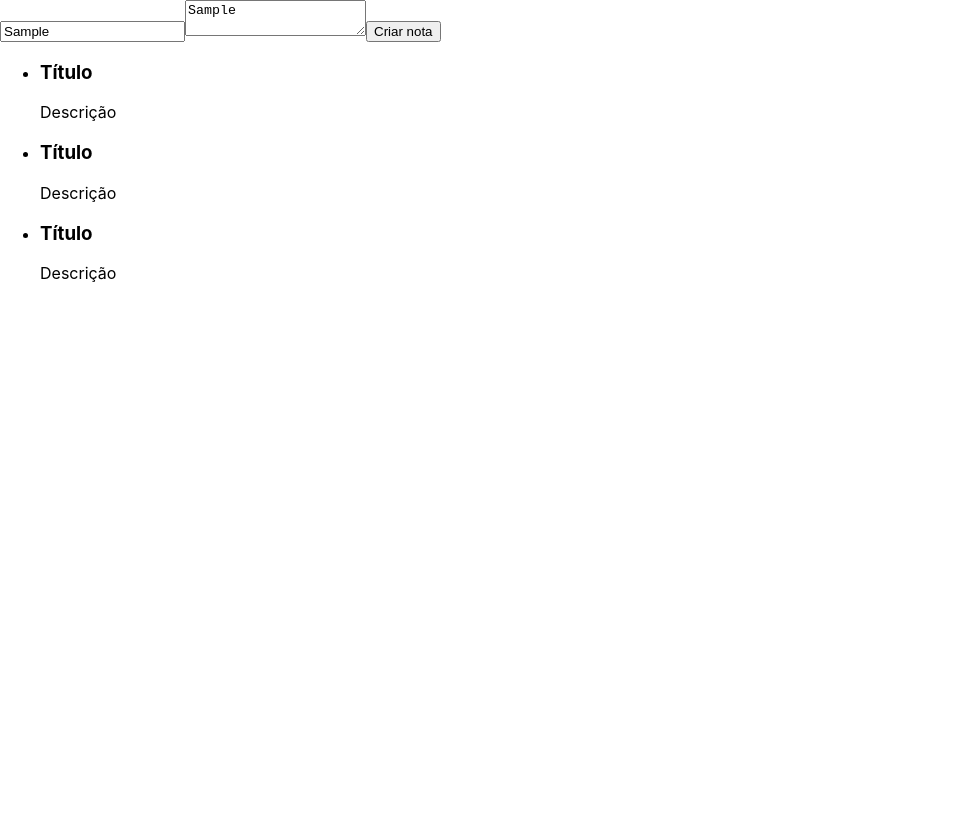
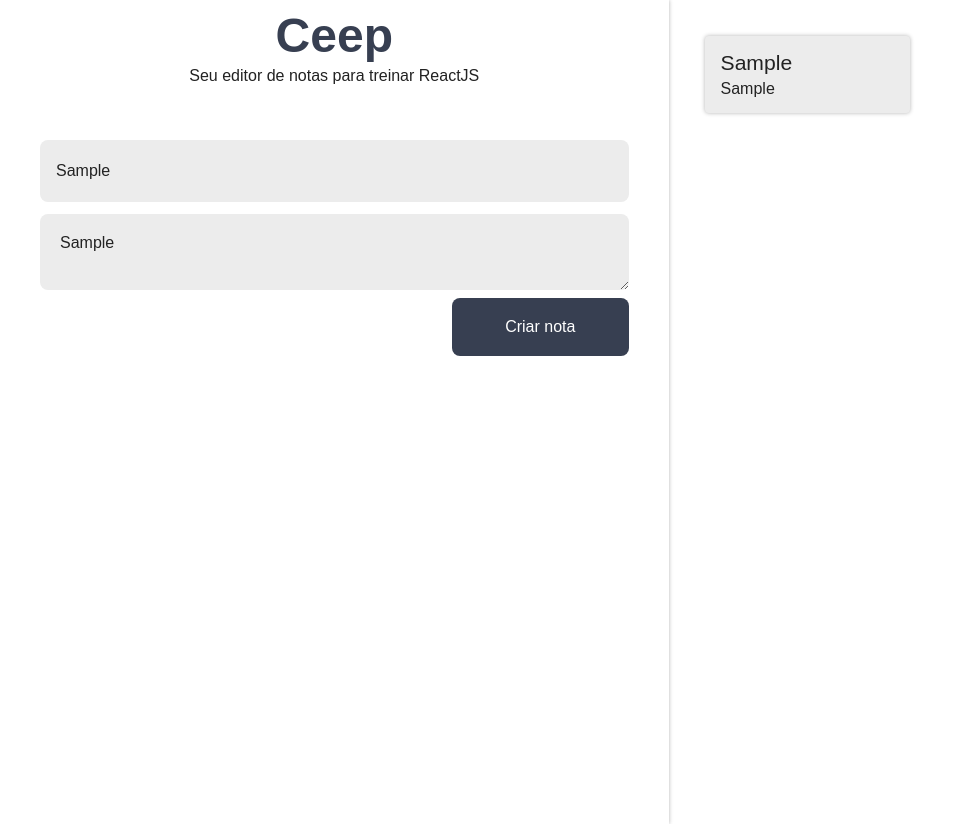
Before and after one commit to daniel21h/ceep, a React (Create React App) app: page / in a window 1280 px wide. Both pictures are taken after typing "Sample", "Sample" into the empty fields and a click on the button "Criar nota". Shown: the whole page, without its empty margins (0-975 px from the left). Before the commit the page ends 800 px from the top, so only its background shows below. Built offline with nearby package versions, Linux system fonts and the light colour scheme; the HTML template or start-up script is replaced by a standard one.

Commit message:
finalized code

```diff
--- a/src/App.js
+++ b/src/App.js
@@ -2,18 +2,34 @@
 import { NoteList } from './components/NoteList';
 import { Form } from './components/Form';
 
-import './index.css'
+import './styles/index.css'
+import './styles/reset.css'
 
 class App extends Component {
+  constructor() {
+    super()
+
+    this.state = {
+      notes: []
+    }
+  }
+
   createNote(title, text) {
+    const note = { title, text }
+    const newNotesArray = [...this.state.notes, note]
 
+    const newState = {
+      notes: newNotesArray
+    }
+
+    this.setState(newState)
   }
 
   render() {
     return (
-      <section>
-        <Form createNote={this.createNote} />
-        <NoteList />
+      <section className="content">
+        <Form createNote={this.createNote.bind(this)} />
+        <NoteList notes={this.state.notes} />
       </section>
     );
   }
--- a/src/components/Form/index.js
+++ b/src/components/Form/index.js
@@ -1,5 +1,6 @@
 import React, { Component } from 'react'
 
+import './styles.css'
 export class Form extends Component {
   constructor(props) {
     super(props)
@@ -26,8 +27,12 @@
 
   render() {
     return (
-      <form onSubmit={this._createNote.bind(this)}>
+      <form className="form" onSubmit={this._createNote.bind(this)}>
+        <h1>Ceep</h1>
+        <span>Seu editor de notas para treinar ReactJS</span>
+
         <input
+          className="form-input"
           type="text"
           placeholder="Título"
           onChange={this._handleTitleChange.bind(this)}
@@ -38,7 +43,7 @@
           onChange={this._handleTextChange.bind(this)}
         />
 
-        <button type="submit">Criar nota</button>
+        <button className="form-submit" type="submit">Criar nota</button>
       </form>
     )
   }
--- /dev/null
+++ b/src/components/Form/styles.css
@@ -0,0 +1,57 @@
+.form {
+  flex-grow: 2;
+  box-shadow: 0 0 4px rgba(0, 0, 0, 0.3);
+  z-index: 1;
+  min-height: 100vh;
+  display: flex;
+  flex-direction: column;
+  padding: 12px 40px;
+}
+
+.form h1 {
+  font-size: 48px;
+  color: var(--secundaria);
+  font-weight: bold;
+  text-align: center;
+}
+
+.form span {
+  text-align: center;
+  margin: 8px 0 48px;
+}
+
+.form-input {
+  margin-top: 8px;
+  padding: 4px 16px;
+  border: none;
+  background-color: var(--fundo-detalhes);
+  font-weight: 100;
+
+  height: 54px;
+  border-radius: 8px;
+  margin-bottom: 12px;
+}
+
+.form textarea {
+  border-radius: 8px;
+  background-color: var(--fundo-detalhes);
+  border: 0;
+  padding: 20px;
+  margin-bottom: 8px;
+}
+
+.form-submit {
+  align-self: flex-end;
+  width: 30%;
+  background-color: var(--secundaria);
+  color: white;
+  font-weight: 400;
+
+  border: 0;
+  padding: 20px;
+  border-radius: 8px;
+}
+
+.form-submit:active {
+  background-color: var(--secundaria-ativa);
+}
--- a/src/components/NoteCard/index.js
+++ b/src/components/NoteCard/index.js
@@ -6,10 +6,10 @@
   render() {
     return (
       <section className="note-card">
-        <header>
-          <h3>Título</h3>
+        <header className="note-card-header">
+          <h3 className="note-card-title">{this.props.title}</h3>
         </header>
-        <p>Descrição</p>
+        <p className="note-card-text">{this.props.text}</p>
       </section>
     )
   }
--- a/src/components/NoteCard/styles.css
+++ b/src/components/NoteCard/styles.css
@@ -0,0 +1,27 @@
+.note-card {
+  display: flex;
+  flex-direction: column;
+  align-items: flex-start;
+  justify-content: space-between;
+  background-color: var(--fundo-detalhes);
+  border-radius: 4px;
+  flex-wrap: wrap;
+  box-shadow: 0 0 4px rgba(0, 0, 0, 0.3);
+  padding: 16px;
+}
+.note-card-header {
+  font-size: 1.1em;
+  display: flex;
+  justify-content: space-between;
+  align-items: center;
+}
+
+.note-card-text {
+  margin-top: 8px;
+  font-size: 1em;
+}
+
+.note-card-title {
+  font-size: 1.2em;
+  margin-right: 12px;
+}
--- a/src/components/NoteList/index.js
+++ b/src/components/NoteList/index.js
@@ -1,13 +1,14 @@
 import React, { Component } from 'react'
 import { NoteCard } from '../NoteCard'
 
+import './styles.css'
 export class NoteList extends Component {
   render() {
     return (
-      <ul>
-        {Array.of("Trabalho", "Trabalho", "Estudos").map((category, index) => (
-          <li key={index}>
-            <NoteCard />
+      <ul className="note-list">
+        {this.props.notes.map((note, index) => (
+          <li className="note-list-item" key={index}>
+            <NoteCard title={note.title} text={note.text} />
           </li>
         ))}
       </ul>
--- /dev/null
+++ b/src/components/NoteList/styles.css
@@ -0,0 +1,16 @@
+.note-list {
+  background-color: var(--fundo);
+  flex-grow: 3;
+  display: grid;
+  grid-template-columns: auto auto auto auto auto;
+  list-style-type: none;
+  padding-left: 24px;
+  padding-top: 24px;
+}
+
+.note-list-item {
+  margin: 12px;
+  max-width: 240px;
+  max-height: 400px;
+  display: inline;
+}
--- a/src/index.css
+++ b/src/styles/index.css
@@ -11,3 +11,25 @@
   font-family: source-code-pro, Menlo, Monaco, Consolas, 'Courier New',
     monospace;
 }
+
+
+.content {
+  display: flex;
+  font-family: 'Ubuntu', sans-serif;
+}
+
+button, textarea, input {
+  font-family: 'Ubuntu', sans-serif;
+}
+
+button {
+  cursor: pointer;
+}
+
+:root {
+  --primaria: #58a4b0;
+  --secundaria: #373f51;
+  --secundaria-ativa: #cccccc;
+  --fundo: #ffffff;
+  --fundo-detalhes: #ececec;
+}
--- /dev/null
+++ b/src/styles/reset.css
@@ -0,0 +1,441 @@
+html,
+body,
+div,
+span,
+applet,
+object,
+iframe,
+h1,
+h2,
+h3,
+h4,
+h5,
+h6,
+p,
+blockquote,
+pre,
+a,
+abbr,
+acronym,
+address,
+big,
+cite,
+code,
+del,
+dfn,
+em,
+img,
+ins,
+kbd,
+q,
+s,
+samp,
+small,
+strike,
+strong,
+sub,
+sup,
+tt,
+var,
+b,
+u,
+i,
+center,
+dl,
+dt,
+dd,
+ol,
+ul,
+li,
+fieldset,
+form,
+label,
+legend,
+table,
+caption,
+tbody,
+tfoot,
+thead,
+tr,
+th,
+td,
+article,
+aside,
+canvas,
+details,
+embed,
+figure,
+figcaption,
+footer,
+header,
+hgroup,
+menu,
+nav,
+output,
+ruby,
+section,
+summary,
+time,
+mark,
+audio,
+video {
+  margin: 0;
+  padding: 0;
+  border: 0;
+  font-size: 100%;
+  font: inherit;
+  vertical-align: baseline;
+}
+
+/* make sure to set some focus styles for accessibility */
+:focus {
+  outline: 0;
+}
+
+/* HTML5 display-role reset for older browsers */
+article,
+aside,
+details,
+figcaption,
+figure,
+footer,
+header,
+hgroup,
+menu,
+nav,
+section {
+  display: block;
+}
+
+body {
+  line-height: 1;
+}
+
+ol,
+ul {
+  list-style: none;
+}
+
+blockquote,
+q {
+  quotes: none;
+}
+
+blockquote:before,
+blockquote:after,
+q:before,
+q:after {
+  content: "";
+  content: none;
+}
+
+table {
+  border-collapse: collapse;
+  border-spacing: 0;
+}
+
+input[type="search"]::-webkit-search-cancel-button,
+input[type="search"]::-webkit-search-decoration,
+input[type="search"]::-webkit-search-results-button,
+input[type="search"]::-webkit-search-results-decoration {
+  -webkit-appearance: none;
+  -moz-appearance: none;
+}
+
+input[type="search"] {
+  -webkit-appearance: none;
+  -moz-appearance: none;
+  -webkit-box-sizing: content-box;
+  -moz-box-sizing: content-box;
+  box-sizing: content-box;
+}
+
+textarea {
+  overflow: auto;
+  vertical-align: top;
+  resize: vertical;
+}
+
+/**
+ * Correct `inline-block` display not defined in IE 6/7/8/9 and Firefox 3.
+ */
+
+audio,
+canvas,
+video {
+  display: inline-block;
+  *display: inline;
+  *zoom: 1;
+  max-width: 100%;
+}
+
+/**
+ * Prevent modern browsers from displaying `audio` without controls.
+ * Remove excess height in iOS 5 devices.
+ */
+
+audio:not([controls]) {
+  display: none;
+  height: 0;
+}
+
+/**
+ * Address styling not present in IE 7/8/9, Firefox 3, and Safari 4.
+ * Known issue: no IE 6 support.
+ */
+
+[hidden] {
+  display: none;
+}
+
+/**
+ * 1. Correct text resizing oddly in IE 6/7 when body `font-size` is set using
+ *    `em` units.
+ * 2. Prevent iOS text size adjust after orientation change, without disabling
+ *    user zoom.
+ */
+
+html {
+  font-size: 100%; /* 1 */
+  -webkit-text-size-adjust: 100%; /* 2 */
+  -ms-text-size-adjust: 100%; /* 2 */
+}
+
+/**
+ * Address `outline` inconsistency between Chrome and other browsers.
+ */
+
+a:focus {
+  outline: thin dotted;
+}
+
+/**
+ * Improve readability when focused and also mouse hovered in all browsers.
+ */
+
+a:active,
+a:hover {
+  outline: 0;
+}
+
+/**
+ * 1. Remove border when inside `a` element in IE 6/7/8/9 and Firefox 3.
+ * 2. Improve image quality when scaled in IE 7.
+ */
+
+img {
+  border: 0; /* 1 */
+  -ms-interpolation-mode: bicubic; /* 2 */
+}
+
+/**
+ * Address margin not present in IE 6/7/8/9, Safari 5, and Opera 11.
+ */
+
+figure {
+  margin: 0;
+}
+
+/**
+ * Correct margin displayed oddly in IE 6/7.
+ */
+
+form {
+  margin: 0;
+}
+
+/**
+ * Define consistent border, margin, and padding.
+ */
+
+fieldset {
+  border: 1px solid #c0c0c0;
+  margin: 0 2px;
+  padding: 0.35em 0.625em 0.75em;
+}
+
+/**
+ * 1. Correct color not being inherited in IE 6/7/8/9.
+ * 2. Correct text not wrapping in Firefox 3.
+ * 3. Correct alignment displayed oddly in IE 6/7.
+ */
+
+legend {
+  border: 0; /* 1 */
+  padding: 0;
+  white-space: normal; /* 2 */
+  *margin-left: -7px; /* 3 */
+}
+
+/**
+ * 1. Correct font size not being inherited in all browsers.
+ * 2. Address margins set differently in IE 6/7, Firefox 3+, Safari 5,
+ *    and Chrome.
+ * 3. Improve appearance and consistency in all browsers.
+ */
+
+button,
+input,
+select,
+textarea {
+  font-size: 100%; /* 1 */
+  margin: 0; /* 2 */
+  vertical-align: baseline; /* 3 */
+  *vertical-align: middle; /* 3 */
+}
+
+/**
+ * Address Firefox 3+ setting `line-height` on `input` using `!important` in
+ * the UA stylesheet.
+ */
+
+button,
+input {
+  line-height: normal;
+}
+
+/**
+ * Address inconsistent `text-transform` inheritance for `button` and `select`.
+ * All other form control elements do not inherit `text-transform` values.
+ * Correct `button` style inheritance in Chrome, Safari 5+, and IE 6+.
+ * Correct `select` style inheritance in Firefox 4+ and Opera.
+ */
+
+button,
+select {
+  text-transform: none;
+}
+
+/**
+ * 1. Avoid the WebKit bug in Android 4.0.* where (2) destroys native `audio`
+ *    and `video` controls.
+ * 2. Correct inability to style clickable `input` types in iOS.
+ * 3. Improve usability and consistency of cursor style between image-type
+ *    `input` and others.
+ * 4. Remove inner spacing in IE 7 without affecting normal text inputs.
+ *    Known issue: inner spacing remains in IE 6.
+ */
+
+button,
+html input[type="button"], /* 1 */
+input[type="reset"],
+input[type="submit"] {
+  -webkit-appearance: button; /* 2 */
+  cursor: pointer; /* 3 */
+  *overflow: visible; /* 4 */
+}
+
+/**
+ * Re-set default cursor for disabled elements.
+ */
+
+button[disabled],
+html input[disabled] {
+  cursor: default;
+}
+
+/**
+ * 1. Address box sizing set to content-box in IE 8/9.
+ * 2. Remove excess padding in IE 8/9.
+ * 3. Remove excess padding in IE 7.
+ *    Known issue: excess padding remains in IE 6.
+ */
+
+input[type="checkbox"],
+input[type="radio"] {
+  box-sizing: border-box; /* 1 */
+  padding: 0; /* 2 */
+  *height: 13px; /* 3 */
+  *width: 13px; /* 3 */
+}
+
+/**
+ * 1. Address `appearance` set to `searchfield` in Safari 5 and Chrome.
+ * 2. Address `box-sizing` set to `border-box` in Safari 5 and Chrome
+ *    (include `-moz` to future-proof).
+ */
+
+input[type="search"] {
+  -webkit-appearance: textfield; /* 1 */
+  -moz-box-sizing: content-box;
+  -webkit-box-sizing: content-box; /* 2 */
+  box-sizing: content-box;
+}
+
+/**
+ * Remove inner padding and search cancel button in Safari 5 and Chrome
+ * on OS X.
+ */
+
+input[type="search"]::-webkit-search-cancel-button,
+input[type="search"]::-webkit-search-decoration {
+  -webkit-appearance: none;
+}
+
+/**
+ * Remove inner padding and border in Firefox 3+.
+ */
+
+button::-moz-focus-inner,
+input::-moz-focus-inner {
+  border: 0;
+  padding: 0;
+}
+
+/**
+ * 1. Remove default vertical scrollbar in IE 6/7/8/9.
+ * 2. Improve readability and alignment in all browsers.
+ */
+
+textarea {
+  overflow: auto; /* 1 */
+  vertical-align: top; /* 2 */
+}
+
+/**
+ * Remove most spacing between table cells.
+ */
+
+table {
+  border-collapse: collapse;
+  border-spacing: 0;
+}
+
+html,
+button,
+input,
+select,
+textarea {
+  color: #222;
+}
+
+::-moz-selection {
+  background: #b3d4fc;
+  text-shadow: none;
+}
+
+::selection {
+  background: #b3d4fc;
+  text-shadow: none;
+}
+
+img {
+  vertical-align: middle;
+}
+
+fieldset {
+  border: 0;
+  margin: 0;
+  padding: 0;
+}
+
+textarea {
+  resize: vertical;
+}
+
+.chromeframe {
+  margin: 0.2em 0;
+  background: #ccc;
+  color: #000;
+  padding: 0.2em 0;
+}
```
Also changed, not shown: src/styles/responsive.css (added, +13 -0 lines).
